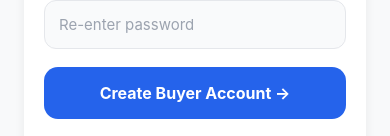
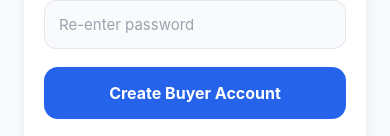
Before and after one commit to sravanipottipati/oorucart_frontend, a React Native app: screen /Register in a window 390 px wide. Shown: the part 697-833 px from the top of the page. Built offline with nearby package versions, Linux system fonts and the light colour scheme.

Commit message:
Session 9 - Remove arrows from buttons

```diff
--- a/src/screens/auth/RegisterScreen.js
+++ b/src/screens/auth/RegisterScreen.js
@@ -132,7 +132,7 @@ export default function RegisterScreen({ navigation }) {
           >
             {loading
               ? <ActivityIndicator color="#fff" />
-              : <Text style={styles.buttonText}>Create Buyer Account →</Text>
+              : <Text style={styles.buttonText}>Create Buyer Account</Text>
             }
           </TouchableOpacity>
 
```
